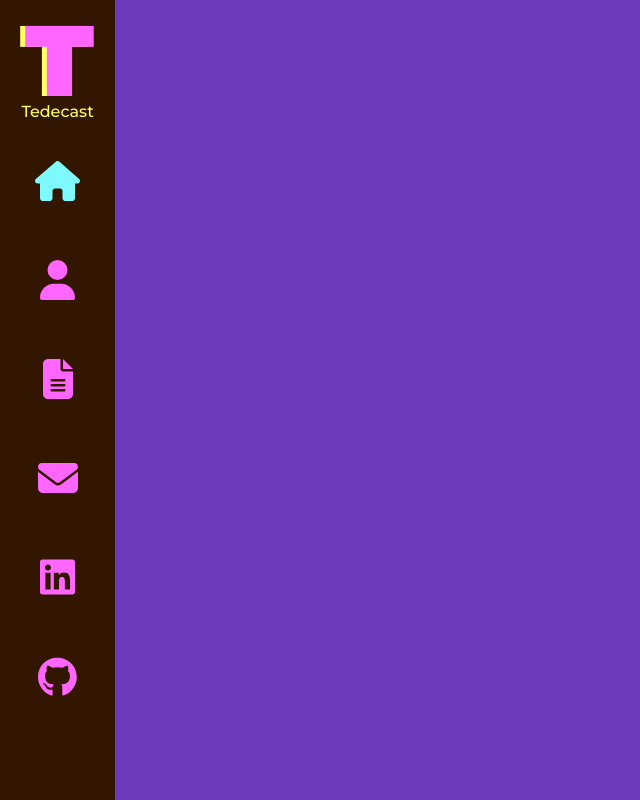
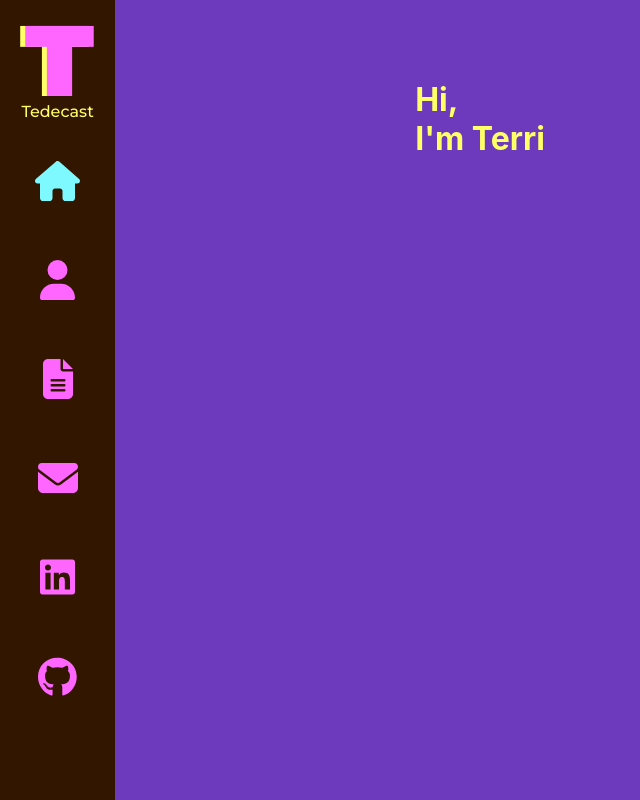
Before and after one commit to tedecast/Portfolio, a React (Create React App) app: page / in a window 1280 px wide. Shown: the whole page, without its empty margins (0-640 px from the left). Built offline with nearby package versions, Linux system fonts and the light colour scheme.

Commit message:
started home page

```diff
--- a/src/App.js
+++ b/src/App.js
@@ -1,12 +1,15 @@
 import "./App.scss";
-import { Route, Routes } from "react-router-dom";
+import { Routes, Route } from "react-router-dom";
 import Layout from "./components/Layout/layout";
+import Home from "./components/Home";
 
 function App() {
   return (
     <>
       <Routes>
-        <Route path="/" element={<Layout />}></Route>
+        <Route path="/" element={<Layout />}>
+          <Route index element={<Home />} />
+        </Route>
       </Routes>
     </>
   );
--- /dev/null
+++ b/src/components/Home/index.js
@@ -0,0 +1,13 @@
+import "./index.scss"
+
+const Home = () => {
+  return (
+    <div className="home-page container">
+        <div className="text-zone">
+            <h1>Hi, <br/> I'm Terri</h1>
+        </div>
+    </div>
+  );
+};
+
+export default Home;
--- /dev/null
+++ b/src/components/Home/index.scss
@@ -0,0 +1,13 @@
+.home-page {
+    width: 50%;
+    display: flex;
+    justify-content: center;
+    .text-zone {
+      text-align: left;
+      margin: 5em auto;
+      // transform: translateY(-50%);
+      // width: 40%;
+      // max-height: 90%;
+      padding-left: 20em;
+    }
+}
--- a/src/components/Layout/layout.js
+++ b/src/components/Layout/layout.js
@@ -1,8 +1,18 @@
+import { Outlet } from "react-router-dom";
 import Sidebar from "../Sidebar/sidebar";
 import "./layout.scss";
 
 const Layout = () => {
-  return <><Sidebar /></>;
+  return (
+    <>
+      <div className="App">
+        <Sidebar />
+        <div className="page">
+          <Outlet />
+        </div>
+      </div>
+    </>
+  );
 };
 
 export default Layout;
--- a/src/components/Sidebar/sidebar.scss
+++ b/src/components/Sidebar/sidebar.scss
@@ -28,10 +28,7 @@
   a {
     font-size: 2.5em;
     color: #ffff66;
-    // vertical-align: middle;
-    // display: inline-block;
     height: 2em;
-    // position: relative;
     text-decoration: none;
 
     i {
```
Also changed, not shown: src/components/Sidebar/sidebar.js (line endings or trailing spaces).
